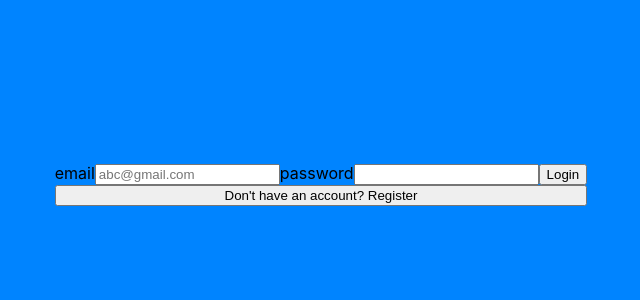
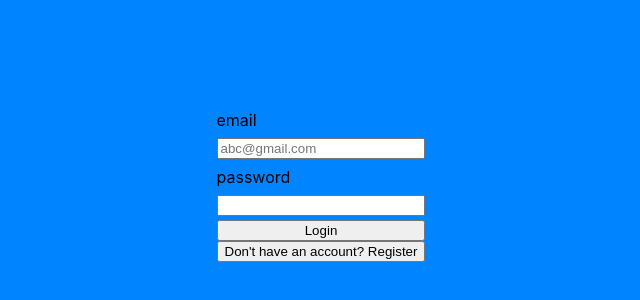
Before and after one commit to UptGiant/crocs-seeker, a React (Create React App) app in the folder seeker/: page / in a window 1280 px wide. Shown: the part 216-516 px from the top of the page, without its empty margins (319-959 px from the left). Built offline with nearby package versions, Linux system fonts and the light colour scheme.

Commit message:
added class name to register form and login form made text allign to left and made buttons alligned top to bottom

```diff
--- a/seeker/src/App.css
+++ b/seeker/src/App.css
@@ -11,3 +11,12 @@
   display: flex;
   flex-direction: column;
 }
+
+label {
+  text-align: left;
+  padding: .25rem 0;
+}
+
+input{
+  margin: .25rem 0;
+}
--- a/seeker/src/Login.jsx
+++ b/seeker/src/Login.jsx
@@ -11,7 +11,7 @@ export const Login = (props) => {
 
     return (
         <div className="auth-form">
-            <form onSubmit={handleSubmint}>
+            <form className="login-form" onSubmit={handleSubmint}>
                 <label htmlFor="email">email</label>
                 <input value={email} onChange={(sub) => setEmail(sub.target.value)} placeholder="abc@gmail.com" type="email" id="email" name="email"/>
                 <label htmlFor="password">password</label>
--- a/seeker/src/Register.jsx
+++ b/seeker/src/Register.jsx
@@ -11,7 +11,7 @@ export const Register = (props) => {
     }
     return (
         <div className="auth-form">
-            <form onSubmit={handleSubmint}>
+            <form className="register-form" onSubmit={handleSubmint}>
                 <label htmlFor="username">username</label>
                 <input value={username} onChange={(sub) => setUserName(sub.target.value)} type="username" id="username" name="username"/>
                 <label htmlFor="username">username</label>
```
